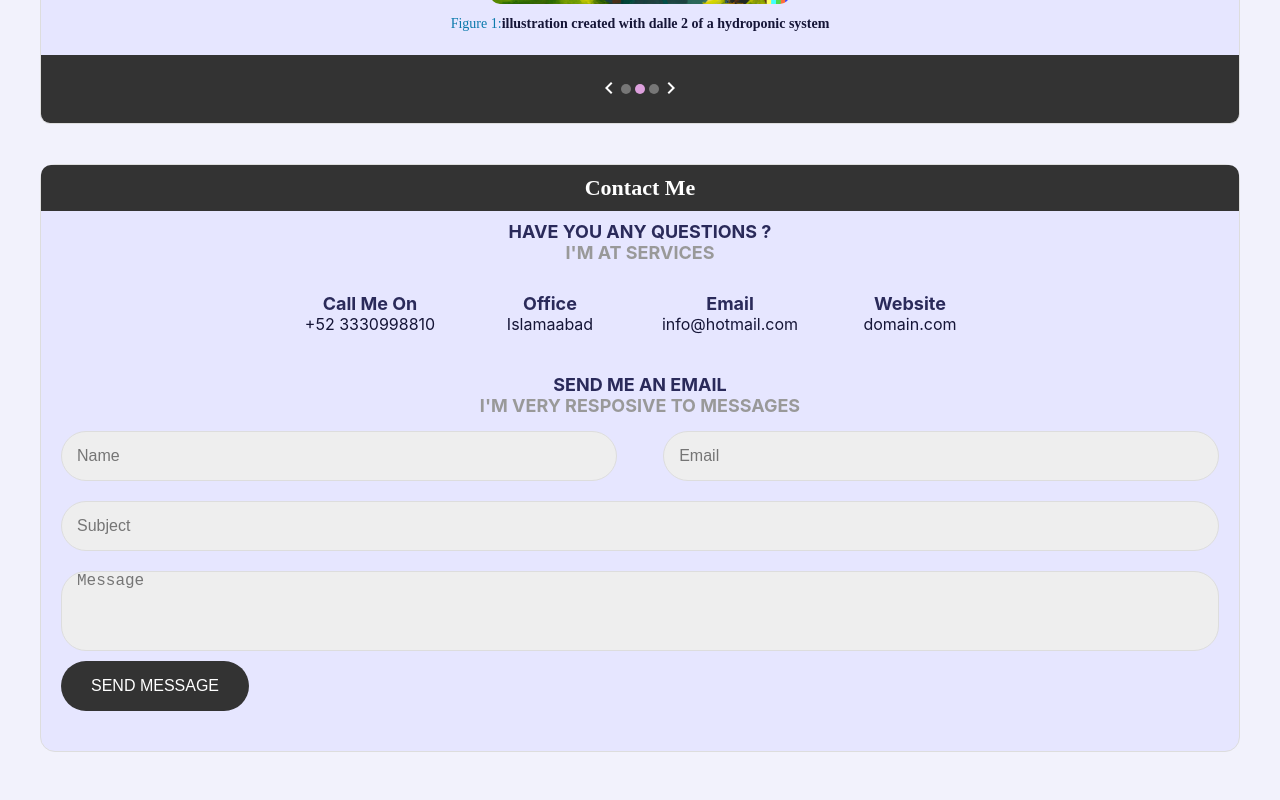
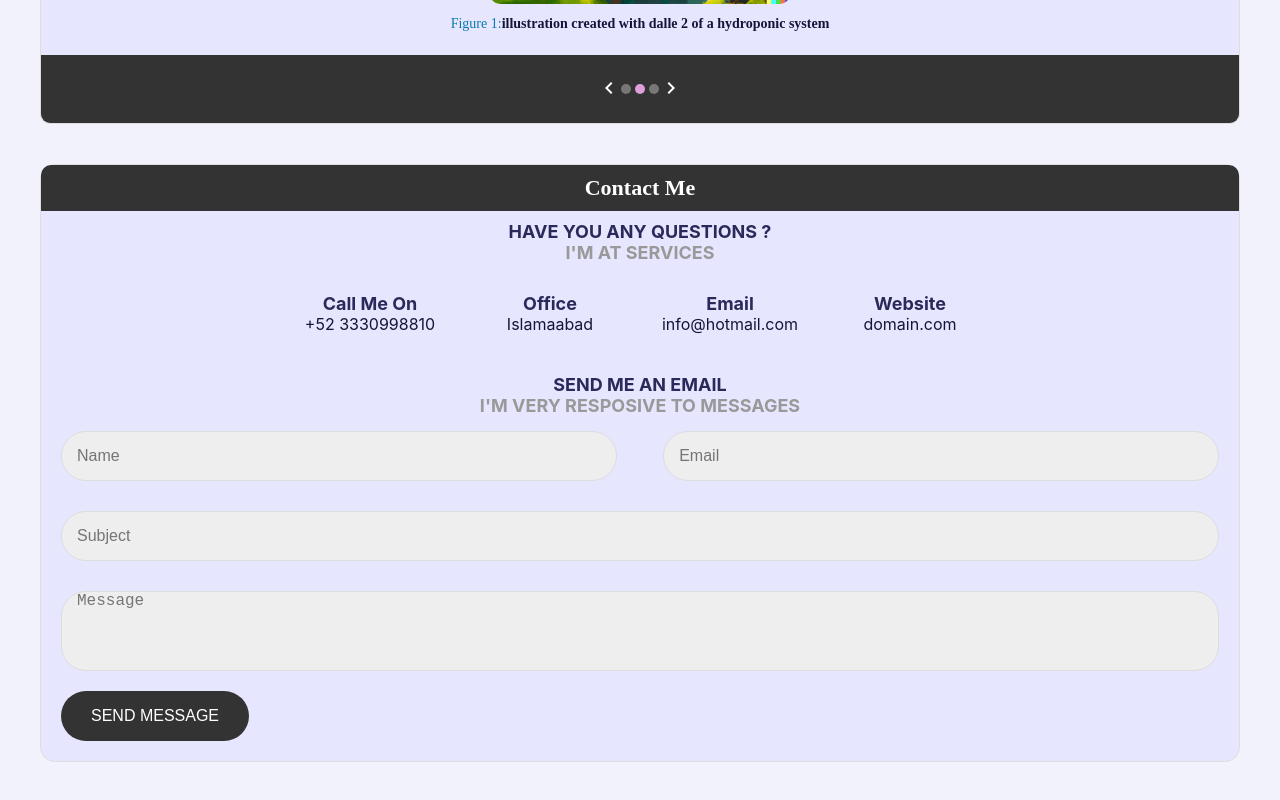
Before and after one commit to carloscaste-LV/resumelv, a React (Vite) app: page / in a window 1280 px wide. Shown: the part 1516-2316 px from the top of the page. Built offline with nearby package versions, Linux system fonts and the light colour scheme; a web font is replaced by a local one.

Commit message:
add message sender

```diff
--- a/src/componentes/ContactSection.jsx
+++ b/src/componentes/ContactSection.jsx
@@ -69,21 +69,12 @@ export default class ContactSection extends React.Component {
                                 <h3 className="contact-title ">SEND ME AN EMAIL</h3>
                                 <h4 className="contact-sub-title ">I'M VERY RESPOSIVE TO MESSAGES </h4>
                             </div>
-                            <div id="name" className="form-item">
-                                <input type="text" name="name" className="form-control" placeholder="Name" value={this.state.name} onChange={this.handleInputChange} required/>
-                            </div>
-                            <div id="email" className="form-item ">
-                                <input type="email" name="email" className="form-control" placeholder="Email" value={this.state.email} onChange={this.handleInputChange} required/>
-                            </div>
-                            <div id="subject" className="form-item  ">
-                                <input type="text" name="subject" className="form-control" placeholder="Subject" value={this.state.subject} onChange={this.handleInputChange} required/>
-                            </div>
-                            <div id="message" className="form-item">
-                                <textarea name="message" className="form-control" placeholder="Message" value={this.state.message} onChange={this.handleInputChange} required></textarea>
-                            </div>
-                            <div className="form-item  ">
+
+                                <input id="name" type="text" name="name" className="form-control form-item" placeholder="Name" value={this.state.name} onChange={this.handleInputChange} required/>
+                                <input id="email" type="email" name="email" className="form-control form-item" placeholder="Email" value={this.state.email} onChange={this.handleInputChange} required/>
+                                <input id="subject" type="text" name="subject" className="form-control form-item" placeholder="Subject" value={this.state.subject} onChange={this.handleInputChange} required/>
+                                <textarea id="message" name="message" className="form-control form-item" placeholder="Message" value={this.state.message} onChange={this.handleInputChange} required></textarea>
                                 <button type="submit" className="btn">Send Message</button>
-                            </div>
                         </form>
                     </div>
                 </div>
```
